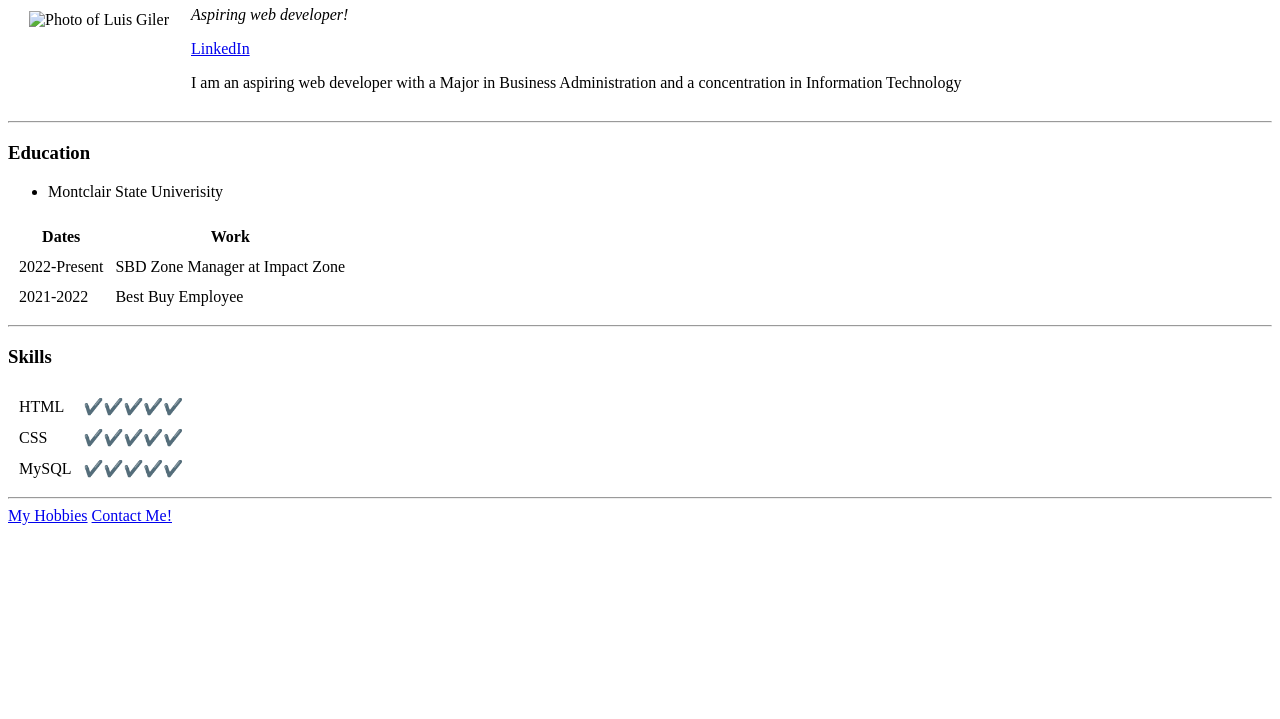
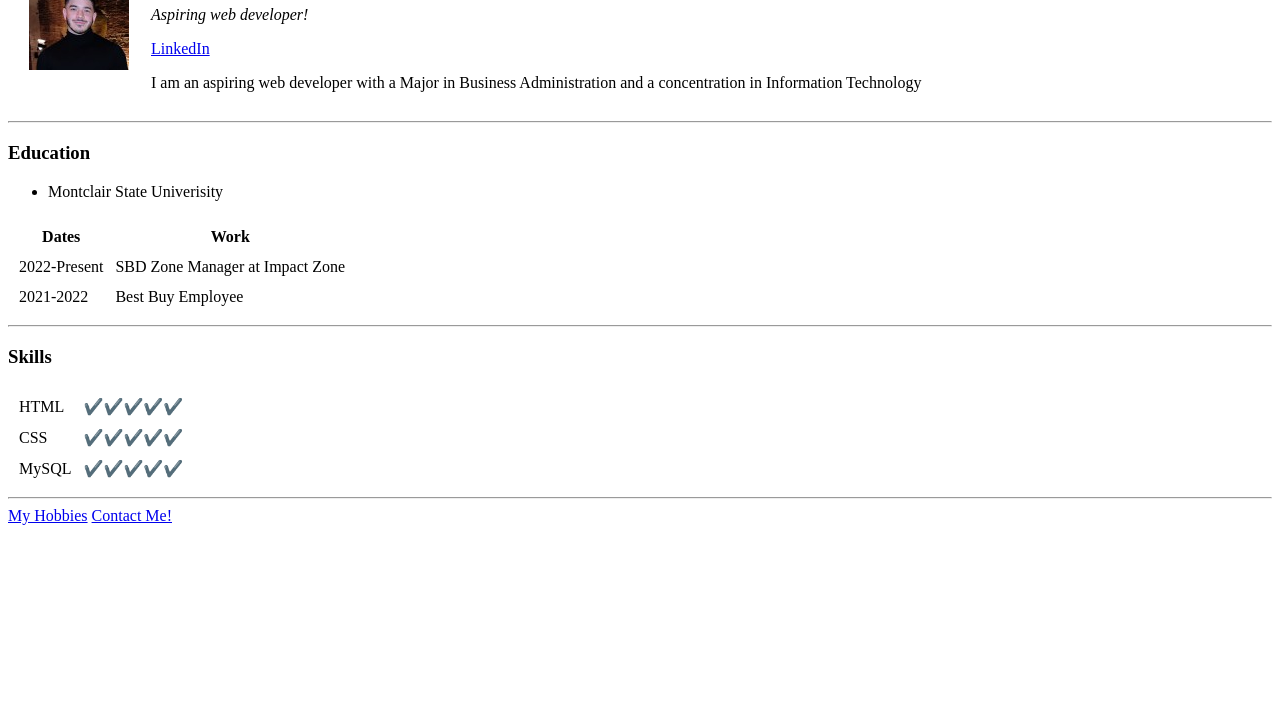
Before and after one commit to luisgb00/cv, a plain HTML site: page index.html in a window 1280 px wide. Shown: the part 81-800 px from the top of the page. Drawn offline with Linux system fonts and the light colour scheme.

Commit message:
Update index.html
Changed image name

```diff
--- a/index.html
+++ b/index.html
@@ -8,7 +8,7 @@
         <table cellspacing="20
         ">
             <tr>
-                <td><img src="Images/LuisPP.png.jpeg" alt="Photo of Luis Giler"></td>
+                <td><img src="Images/LuisPP.jpeg" alt="Photo of Luis Giler"></td>
                 <td> <h1>Luis Giler</h1>
                     <p><em>Aspiring web developer!</em> </p>
                     <a href="https://www.linkedin.com/in/luis-giler-6b30a4140/">LinkedIn</a>
```
